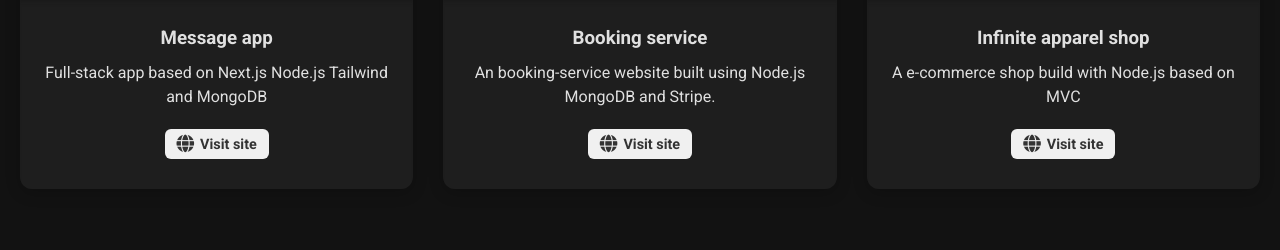
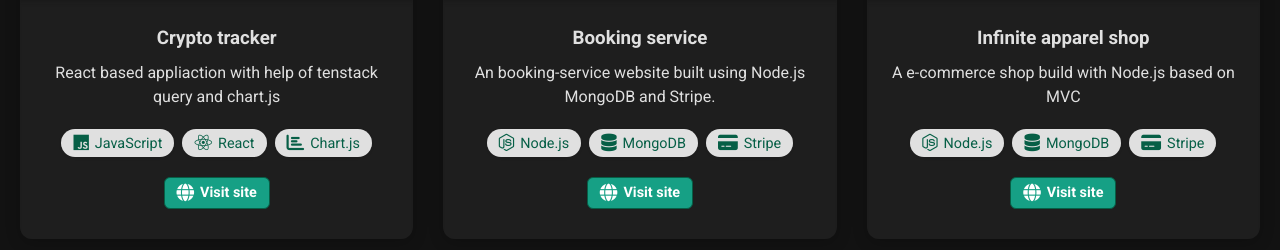
Before and after one commit to harryszczupak/portfolio, a plain HTML site: page index.html in a window 1280 px wide. Shown: the part 1886-2136 px from the top of the page. Drawn offline with Linux system fonts and the light colour scheme.

Commit message:
Fix tech icons and href

```diff
--- a/index.html
+++ b/index.html
@@ -132,10 +132,17 @@
             <div class="project-item">
                 <img src="message.jpg" alt="Project 1" />
                 <div class="project-text">
+                    <h3>Crypto tracker</h3>
+                    <p>React based appliaction with help of tenstack query and chart.js</p>
 
-                    <h3>Message app</h3>
-                    <p>Full-stack app based on Next.js Node.js Tailwind and MongoDB</p>
-                    <a href="#" target="_blank" class="btn-visit" aria-label="Visit website">
+                    <div class="tech-tags">
+                        <span class="tech-tag"><i class="fab fa-js"></i> JavaScript</span>
+                        <span class="tech-tag"><i class="fab fa-react"></i> React</span>
+                        <span class="tech-tag"><i class="fas fa-chart-bar"></i> Chart.js</span>
+                    </div>
+
+                    <a href="https://crypto-tracker-bo9d.onrender.com" target="_blank" class="btn-visit"
+                        aria-label="Visit website">
                         <i class="fas fa-globe"></i> Visit site
                     </a>
                 </div>
@@ -145,6 +152,17 @@
                 <div class="project-text">
                     <h3>Booking service</h3>
                     <p>An booking-service website built using Node.js MongoDB and Stripe.</p>
+                    <div class="tech-tags">
+                        <span class="tech-tag nodejs">
+                            <i class="fab fa-node-js"></i> Node.js
+                        </span>
+                        <span class="tech-tag mongodb">
+                            <i class="fas fa-database"></i> MongoDB
+                        </span>
+                        <span class="tech-tag stripe">
+                            <i class="fas fa-credit-card"></i> Stripe
+                        </span>
+                    </div>
                     <a href="https://booking-service-ifd3.onrender.com" target="_blank" class="btn-visit"
                         aria-label="Visit website">
                         <i class="fas fa-globe"></i> Visit site
@@ -156,6 +174,17 @@
                 <div class="project-text">
                     <h3>Infinite apparel shop</h3>
                     <p>A e-commerce shop build with Node.js based on MVC</p>
+                    <div class="tech-tags">
+                        <span class="tech-tag nodejs">
+                            <i class="fab fa-node-js"></i> Node.js
+                        </span>
+                        <span class="tech-tag mongodb">
+                            <i class="fas fa-database"></i> MongoDB
+                        </span>
+                        <span class="tech-tag stripe">
+                            <i class="fas fa-credit-card"></i> Stripe
+                        </span>
+                    </div>
                     <a href="https://infiniteapparelwear.com" target="_blank" class="btn-visit"
                         aria-label="Visit website">
                         <i class="fas fa-globe"></i> Visit site
--- a/style.css
+++ b/style.css
@@ -607,7 +607,42 @@ section {
 	transition: 0.2s ease-in-out;
 	will-change: transform;
 }
+.tech-tags {
+	margin-bottom: 20px;
+	display: flex;
+	gap: 8px;
+	flex-wrap: wrap;
+}
 
+.tech-tag {
+	background-color: #e0e0e0; /* szare tło */
+	border-radius: 20px;
+
+	padding: 5px 12px;
+	display: flex;
+	align-items: center;
+	font-size: 0.9rem;
+	color: var(--green-dark); /* ciemna zieleń na tekst */
+	font-weight: 500;
+	box-shadow: 0 1px 3px rgba(0, 0, 0, 0.1);
+	transition: background-color 0.3s ease;
+}
+
+.tech-tag i {
+	margin-right: 6px;
+	font-size: 1.1rem;
+	color: unset;
+}
+
+/* Hover efekt */
+.tech-tag:hover {
+	background-color: var(--green-dark); /* ciemna zieleń tło na hover */
+	color: var(--text-light); /* jasny tekst na hover */
+}
+
+.tech-tag:hover i {
+	color: var(--text-light); /* ikona też jaśniejsza */
+}
 .project-text {
 	flex-grow: 1;
 	display: flex;
@@ -875,19 +910,23 @@ section {
 	align-items: center;
 	gap: 6px;
 	padding: 6px 12px;
-	background-color: #f0f0f0;
-	color: #333;
+	background-color: #16a085;
+	color: white; /* ciemny niebieski tekst */
+	border: 1px solid var(--green-dark); /* delikatny niebieski border */
 	border-radius: 6px;
 	text-decoration: none;
 	font-weight: 600;
 	font-size: 0.9rem;
-	transition: background-color 0.3s ease;
+	transition: background-color 0.3s ease, border-color 0.3s ease;
+	cursor: pointer;
 }
 
 .btn-visit:hover {
-	background-color: #ddd;
+	background-color: var(--green-dark); /* ciemniejszy niebieski na hover */
+	border-color: #16a085; /* mocniejszy niebieski border na hover */
+	color: white; /* ciemniejszy tekst na hover */
 }
-
 .btn-visit i {
 	font-size: 1.1rem;
+	color: white;
 }
```
Also changed, not shown: message.jpg.
